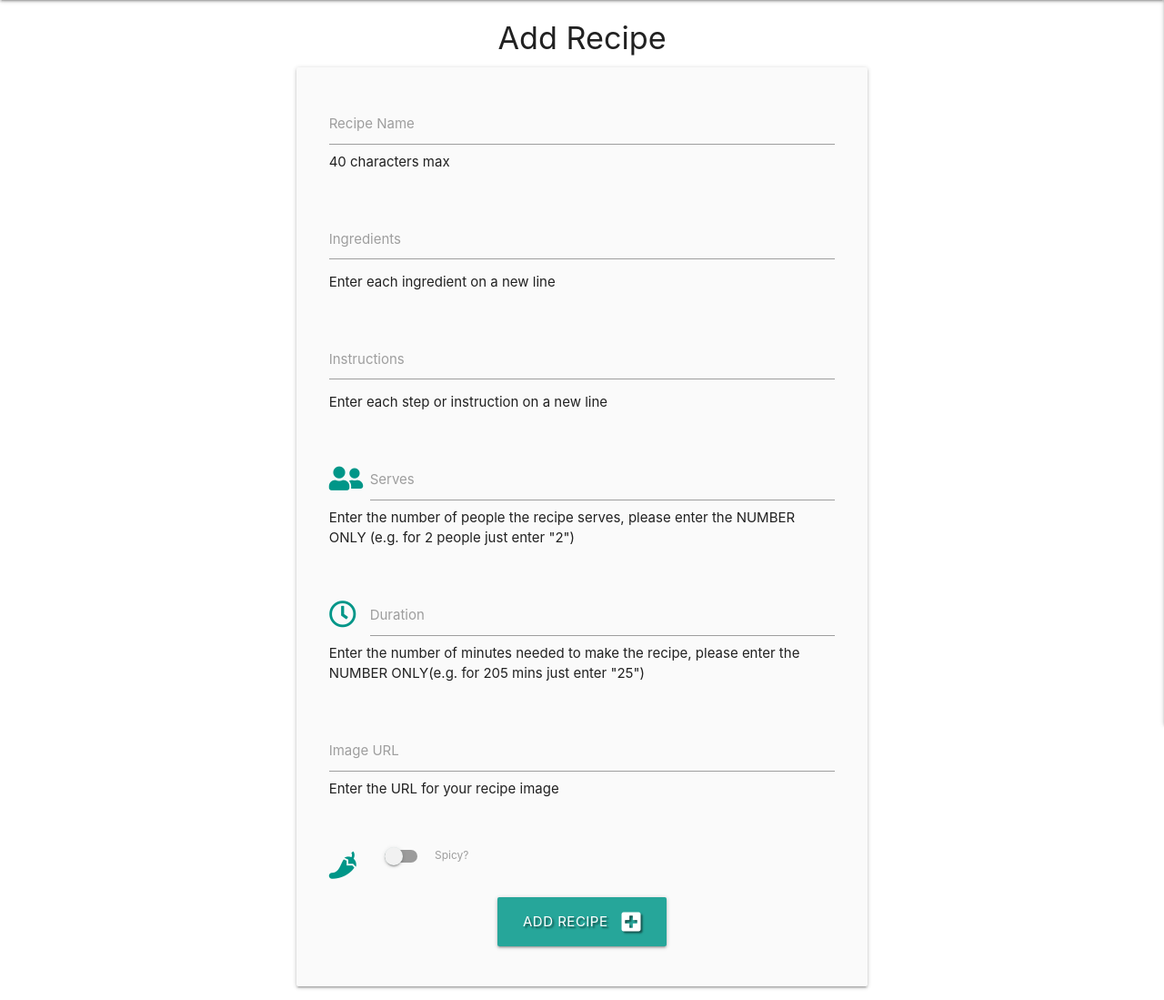
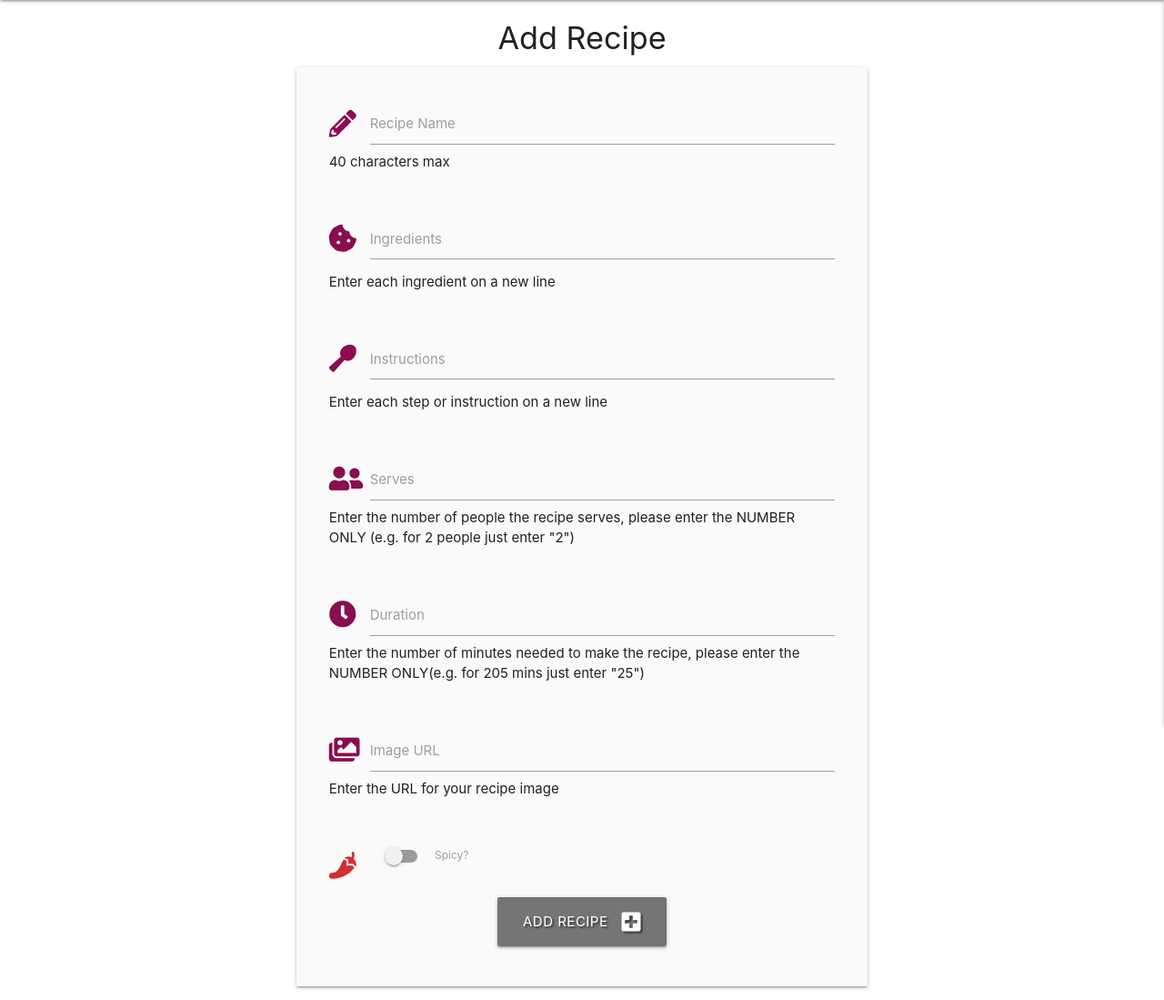
Before and after one commit to gwenjo/MS3-asian-flavours, a Flask app: page /add_recipe in a window 1280 px wide. Shown: the part 64-1163 px from the top of the page at 91% size. Run offline with Flask 2, Linux system fonts and the light colour scheme; some libraries are stand-ins or nearby versions.

Commit message:
added fontawsome icons to add_recipe.html

```diff
--- a/templates/add_recipe.html
+++ b/templates/add_recipe.html
@@ -13,6 +13,7 @@
                 <div class="row">
                     <!-- Recipe name input -->
                     <div class="input-field col s12">
+                        <i class="fas fa-pencil-alt prefix pink-text text-darken-4"></i>
                         <input id="recipe_name" name="recipe_name" minlength="1" maxlength="40"
                             type="text" class="validate" required>
                         <label for="recipe_name">Recipe Name</label>
@@ -22,6 +23,7 @@
                 <!-- Ingedients input -->
                 <div class="row">
                     <div class="input-field col s12">
+                        <i class="fas fa-cookie-bite prefix pink-text text-darken-4"></i>
                         <textarea id="recipe_ingredients" name="recipe_ingredients" minlength="3"
                             class="materialize-textarea validate" required></textarea>
                         <label for="recipe_ingredients">Ingredients</label>
@@ -31,6 +33,7 @@
                 <!-- Instruction input -->
                 <div class="row">
                     <div class="input-field col s12">
+                        <i class="fas fa-utensil-spoon prefix pink-text text-darken-4"></i>
                         <textarea id="recipe_instructions" name="recipe_instructions" minlength="3"
                             class="materialize-textarea validate" required></textarea>
                         <label for="recipe_instructions">Instructions</label>
@@ -40,7 +43,7 @@
                 <!-- Number served input -->
                 <div class="row">
                     <div class="input-field col s12">
-                        <i class="fas fa-user-friends prefix teal-text"></i>
+                        <i class="fas fa-user-friends prefix pink-text text-darken-4"></i>
                         <input id="recipe_serves" name="recipe_serves" minlength="1" maxlength="2" type="text" class="validate"
                             required>
                         <label for="recipe_serves">Serves</label>
@@ -50,7 +53,7 @@
                 <!-- Duration time input -->
                 <div class="row">
                     <div class="input-field col s12">
-                        <i class="far fa-clock prefix teal-text"></i>
+                        <i class="fas fa-clock prefix pink-text text-darken-4"></i>
                         <input id="recipe_time" name="recipe_time" minlength="1" maxlength="2" type="text" class="validate"
                             required>
                         <label for="recipe_time">Duration</label>
@@ -60,6 +63,7 @@
                 <!-- Image input -->
                 <div class="row">
                     <div class="input-field col s12">
+                        <i class="fas fa-images prefix pink-text text-darken-4"></i>
                         <input id="recipe_image" name="recipe_image" minlength="3" maxlength="5000"
                             type="text" class="validate" required>
                         <label for="recipe_image">Image URL</label>
@@ -70,7 +74,7 @@
                 <div class="row">
                     <div class="input-field col s12">
                         <div class="switch">
-                            <i class="fas fa-pepper-hot prefix teal-text"></i>
+                            <i class="fas fa-pepper-hot prefix red-text text-darken-2"></i>
                             <label for="recipe_spicy">
                                 <input type="checkbox" id="recipe_spicy" name="recipe_spicy">
                                 <span class="lever"></span>
@@ -82,12 +86,15 @@
                 <!-- Add recipe button -->
                 <div class="row">
                     <div class="col s12 center-align">
-                        <button type="submit" class="btn-large teal lighten-1 text-shadow">
+                        <button type="submit" class="btn-large grey darken-1 text-shadow">
                             Add Recipe <i class="fas fa-plus-square right"></i>
                         </button>
                     </div>
                 </div>
             </form>
+
         </div>
+
     </div>
+
 {% endblock %}
```
